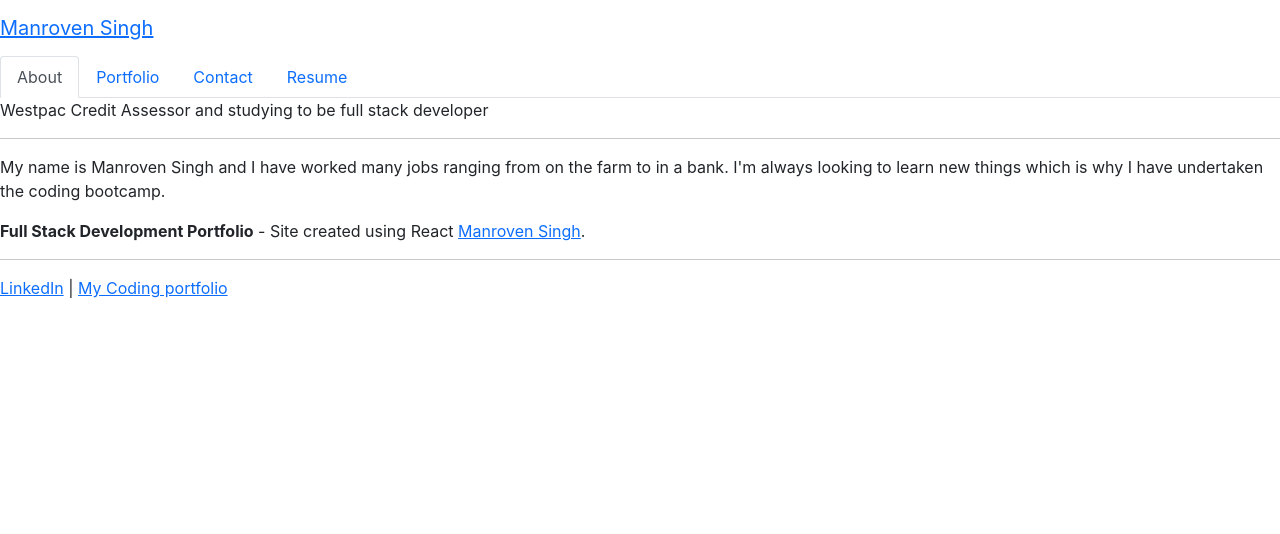
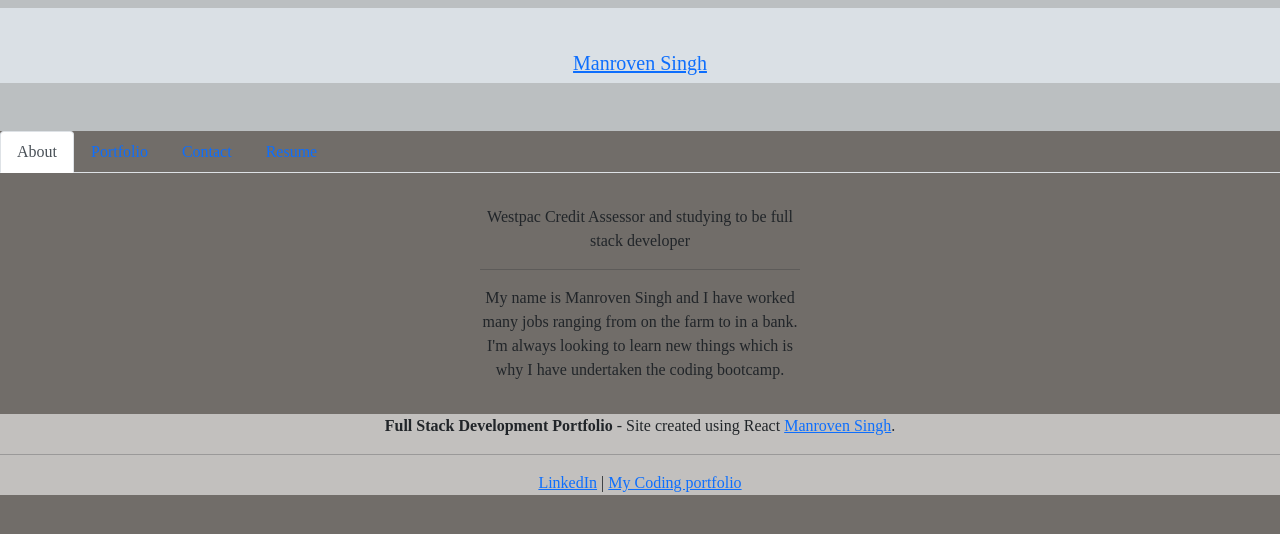
Before and after one commit to manny1998/React-portfolio, a React (Create React App) app in the folder react-portfolio/: page / in a window 1280 px wide. Shown: the top 534 px of the page. Built offline with nearby package versions, Linux system fonts and the light colour scheme; the HTML template or start-up script is replaced by a standard one.

Commit message:
adding css

```diff
--- a/react-portfolio/src/index.css
+++ b/react-portfolio/src/index.css
@@ -1,13 +1,61 @@
 body {
-  margin: 0;
-  font-family: -apple-system, BlinkMacSystemFont, 'Segoe UI', 'Roboto', 'Oxygen',
-    'Ubuntu', 'Cantarell', 'Fira Sans', 'Droid Sans', 'Helvetica Neue',
-    sans-serif;
-  -webkit-font-smoothing: antialiased;
-  -moz-osx-font-smoothing: grayscale;
+  font-family: Work Sans;
+  text-align: center;
+  background-color: rgb(113, 109, 105);
+
 }
 
-code {
-  font-family: source-code-pro, Menlo, Monaco, Consolas, 'Courier New',
-    monospace;
+.navbar, .navbar-brand {
+  text-align: center;
+  display: block;
+  width: 100%;
+  background-color: rgba(240, 248, 255, 0.59);
+
 }
+
+div.navbar-brand {
+  padding-top: 2em;
+  margin-bottom: 2em;
+
+}
+
+.navbar .navbar-brand > .navbar-item,
+.navbar .navbar-brand .navbar-link {
+  display: inline-block;
+}
+
+main {
+  margin-top: 2em;
+  margin-bottom: 2em;
+  margin-left: 30em;
+  margin-right: 30em;
+}
+
+.my-pic {
+	clip-path: circle();
+  width: 250px;
+}
+
+.label {
+  text-align: left;
+}
+
+.progress {
+  height: 4px !important;
+}
+
+footer.footer {
+  background-color: rgba(255, 255, 255, 0.567);
+}
+
+
+
+
+@media only screen and (max-width: 1024px) {
+    main {
+      margin-top: 2em;
+      margin-bottom: 2em;
+      margin-left: 2em;
+      margin-right: 2em;
+    }
+}
```
